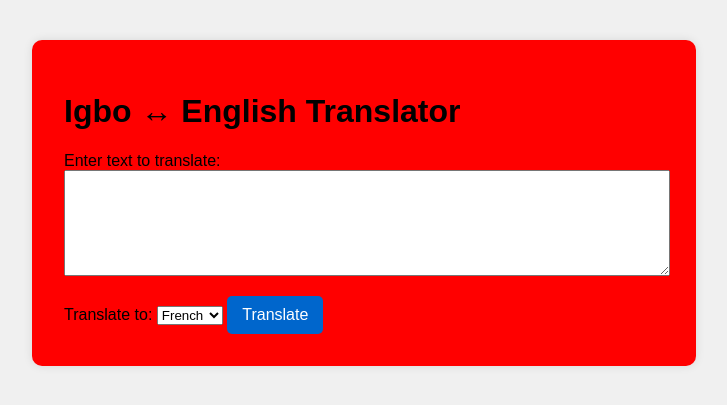
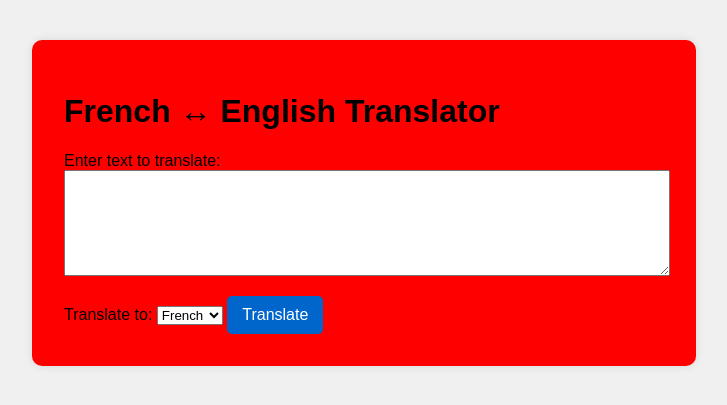
Before and after one commit to KEY-21323/Billingual-Translator, a Flask app: page / in a window 1280 px wide. Shown: the top 405 px of the page, without its empty margins (276-1003 px from the left). Run offline with Flask 3, Linux system fonts and the light colour scheme.

Commit message:
Update index.html

```diff
--- a/templates/index.html
+++ b/templates/index.html
@@ -7,7 +7,7 @@
 </head>
 <body>
      <div class="container">
-         <h1>Igbo ↔ English Translator</h1>
+         <h1>French ↔ English Translator</h1>
 
     <form method="POST" action="/translate">
         <label for="text">Enter text to translate:</label>
```
